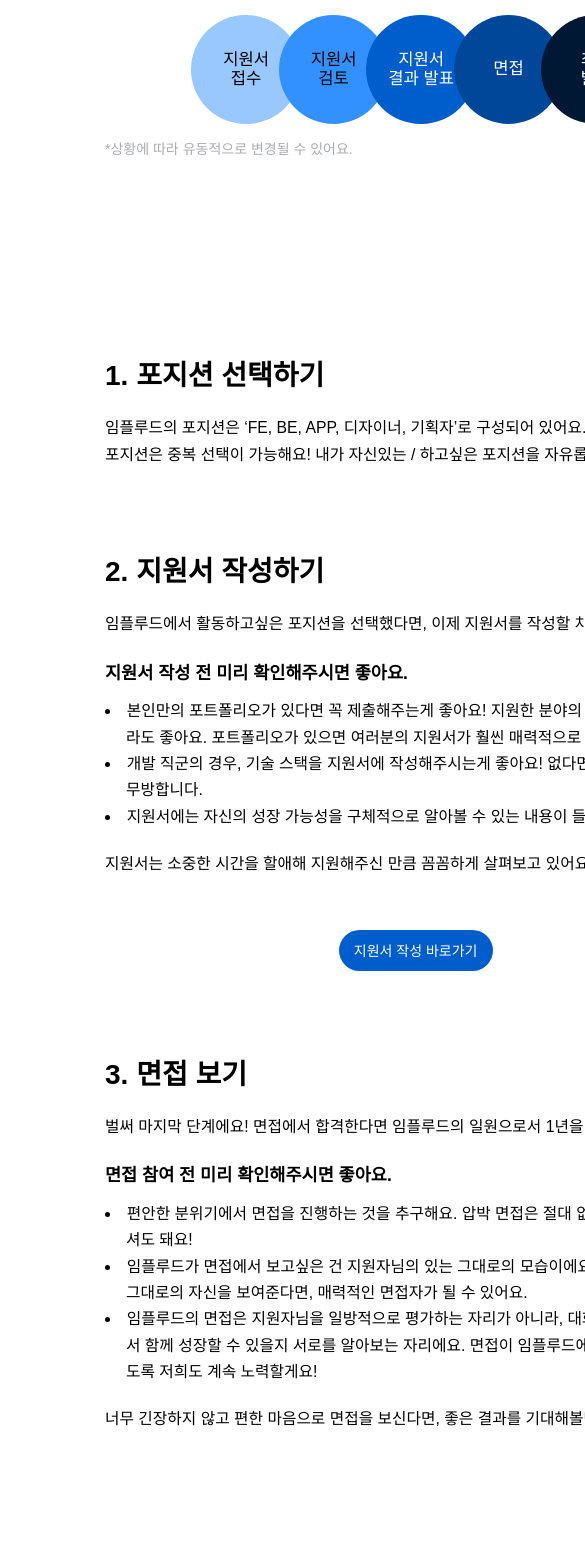
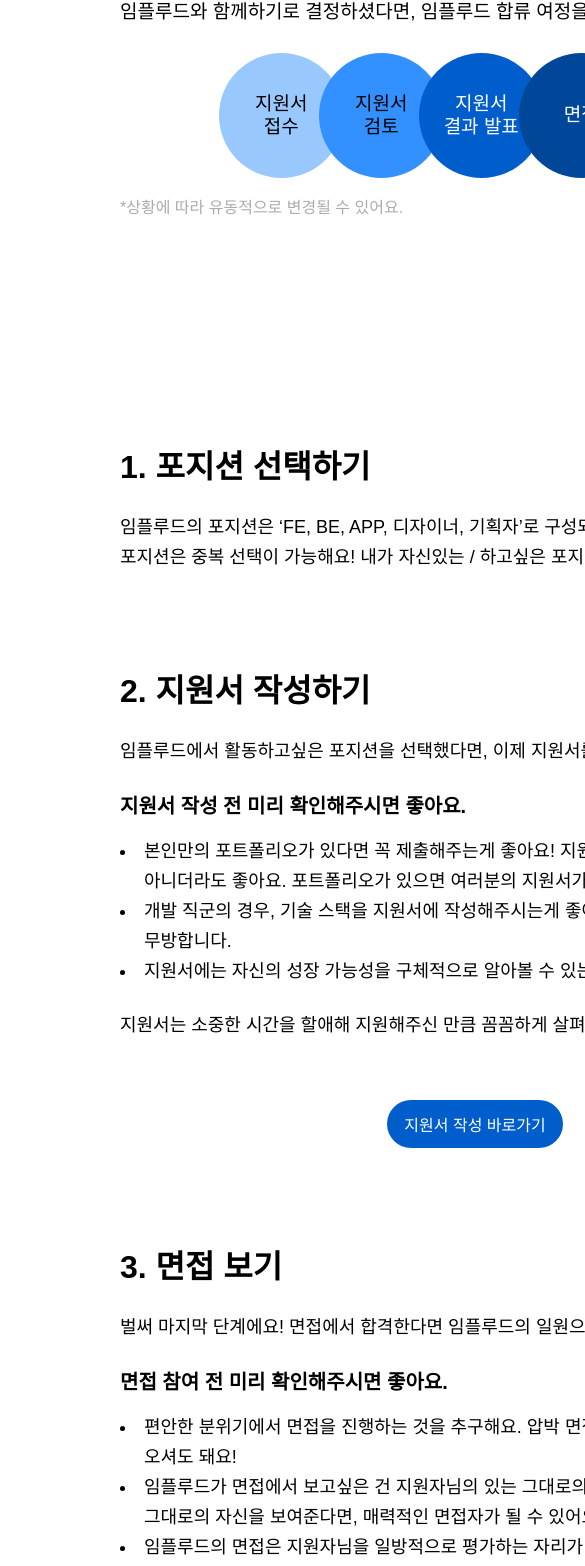
Before and after one commit to implude/implude-main-page, a React (Vite) app: page /recruit in a window 390 px wide. Shown: the part 373-1939 px from the top of the page, 585 px wide, since content can reach past the window. Built offline with nearby package versions, Linux system fonts and the light colour scheme; a web font is replaced by a local one.

Commit message:
ProjectPage mobile 반응형

```diff
--- a/src/components/Router.jsx
+++ b/src/components/Router.jsx
@@ -11,6 +11,7 @@ import RecruitPage from '../pages/Recruit/RecruitPage'
 import Footer from '../components/Footer'
 import Header from '../components/Header'
 import HeaderBanner from '../components/HeaderBanner'
+import ScrollToTop from './ScrollToTop'
 
 const Layout = () => {
   return (
@@ -26,6 +27,7 @@ const Layout = () => {
 export default function Router() {
   return (
     <BrowserRouter>
+      <ScrollToTop></ScrollToTop>
       <Routes>
         <Route element={<Layout />}>
           <Route path="/" element={<MainPage />} />
--- a/src/components/atomic/typo/index.tsx
+++ b/src/components/atomic/typo/index.tsx
@@ -3,7 +3,6 @@ import { styled } from 'styled-components'
 const TypoRef = styled.div<TypoType>`
   color: ${(p) => (p.color ? `var(${p.color})` : `var(--gray-500)`)};
   transition: all 0.3s ease-in-out;
-  white-space: nowrap;
   &:hover {
     ${(p) =>
       p.hover &&
@@ -13,6 +12,7 @@ const TypoRef = styled.div<TypoType>`
         ${p.hover.weight && `font-weight: ${p.hover.weight};`}
     `}
   }
+  word-break: keep-all;
 `
 
 export const Title = styled(TypoRef)`
@@ -53,7 +53,6 @@ export const RecruitText = styled(TypoRef)<{ highlight?: Boolean; $bold?: Boolea
   font-size: ${(p) => (p.highlight ? '2.5rem' : '2.25rem')};
   font-weight: ${(p) => (p.$bold ? '700' : '500')};
   font-style: normal;
-  text-wrap: wrap;
   li {
     text-indent: -3rem;
     margin-left: 3rem;
--- a/src/index.css
+++ b/src/index.css
@@ -35,11 +35,6 @@ a {
     font-size: 50%;
   }
 }
-@media (max-width: 576px) {
-  html {
-    font-size: 43.75%;
-  }
-}
 :root {
   --gray-white: #ffffff;
   --gray-0: #fbfbfb;
--- a/src/pages/Recruit/RecruitPage.jsx
+++ b/src/pages/Recruit/RecruitPage.jsx
@@ -15,10 +15,119 @@ import {
   RecruitText,
 } from '../../components/atomic'
 
-export default function RecruitPage() {
+function Intro() {
+  const applyProcess = [['지원서', '접수'], ['지원서', '검토'], ['지원서', '결과 발표'], ['면접'], ['최종', '발표']]
+  return (
+    <Col gap="7.5rem">
+      <Title color={'--gray-black'} style={{ textAlign: 'center' }}>
+        시작하기에 앞서
+      </Title>
+      <Col gap="2rem" padding="0 7.5rem">
+        <Header2 color={'--gray-black'}>
+          임플루드와 함께하기로 결정하셨다면, 임플루드 합류 여정을 소개해드릴게요!
+        </Header2>
+        <Row padding="1.75rem 1.563rem 0 0" justify="center">
+          {applyProcess.map((process, i) => (
+            <TitleCircle key={i} width={''} color={`--brand-${200 * (i + 1) - Math.floor(i / 3) * 100}`}>
+              <CircleText color={i < 2 ? '--gray-black' : '--gray-white'}>
+                {process.map((x, i) => (
+                  <div key={i}>
+                    {x}
+                    {i + 1 === process.length ? null : <br />}
+                  </div>
+                ))}
+              </CircleText>
+            </TitleCircle>
+          ))}
+        </Row>
+        <Description color={'--gray-400'}>*상황에 따라 유동적으로 변경될 수 있어요.</Description>
+      </Col>
+    </Col>
+  )
+}
+
+function Process() {
+  return (
+    <Col gap="12.5rem" padding="7.5rem">
+      <Col gap="3.25rem">
+        <Title color={'--gray-black'}>1. 포지션 선택하기</Title>
+        <RecruitText color={'--gray-black'}>
+          임플루드의 포지션은 ‘FE, BE, APP, 디자이너, 기획자’로 구성되어 있어요.
+          <br />
+          포지션은 중복 선택이 가능해요! 내가 자신있는 / 하고싶은 포지션을 자유롭게 선택해주세요!
+        </RecruitText>
+      </Col>
+
+      <Col gap="7.5rem">
+        <Col>
+          <Col gap="3.25rem">
+            <Title color={'--gray-black'}>2. 지원서 작성하기</Title>
+            <Col gap="3rem">
+              <RecruitText color={'--gray-black'}>
+                임플루드에서 활동하고싶은 포지션을 선택했다면, 이제 지원서를 작성할 차례에요.
+              </RecruitText>
+              <Col gap="1.5rem">
+                <RecruitText color={'--gray-black'} highlight={true} $bold={true}>
+                  지원서 작성 전 미리 확인해주시면 좋아요.
+                </RecruitText>
+                <RecruitText color={'--gray-black'}>
+                  <li>
+                    본인만의 포트폴리오가 있다면 꼭 제출해주는게 좋아요! 지원한 분야의 포트폴리오가 아니더라도 좋아요.
+                    포트폴리오가 있으면 여러분의 지원서가 훨씬 매력적으로 보인답니다.
+                  </li>
+                  <li>
+                    개발 직군의 경우, 기술 스택을 지원서에 작성해주시는게 좋아요! 없다면 작성하지 않으셔도 무방합니다.
+                  </li>
+                  <li>지원서에는 자신의 성장 가능성을 구체적으로 알아볼 수 있는 내용이 들어가면 좋아요!</li>
+                </RecruitText>
+              </Col>
+              <RecruitText color={'--gray-black'}>
+                지원서는 소중한 시간을 할애해 지원해주신 만큼 꼼꼼하게 살펴보고 있어요!
+              </RecruitText>
+            </Col>
+          </Col>
+        </Col>
+        <Row justify="center">
+          <ApplyButton>
+            <Description style={{ color: 'white' }}>지원서 작성 바로가기</Description>
+          </ApplyButton>
+        </Row>
+      </Col>
+
+      <Col gap="3.25rem">
+        <Title color={'--gray-black'}>3. 면접 보기</Title>
+        <Col gap="3rem">
+          <RecruitText color={'--gray-black'}>
+            벌써 마지막 단계에요! 면접에서 합격한다면 임플루드의 일원으로서 1년을 보내게 됩니다!
+          </RecruitText>
+          <Col gap="1.5rem">
+            <RecruitText highlight={true} $bold={true} color={'--gray-black'}>
+              면접 참여 전 미리 확인해주시면 좋아요.
+            </RecruitText>
+            <RecruitText color={'--gray-black'}>
+              <li>편안한 분위기에서 면접을 진행하는 것을 추구해요. 압박 면접은 절대 없을테니 걱정 않고 오셔도 돼요!</li>
+              <li>
+                임플루드가 면접에서 보고싶은 건 지원자님의 있는 그대로의 모습이에요. 긴장하지 않고 있는 그대로의 자신을
+                보여준다면, 매력적인 면접자가 될 수 있어요.
+              </li>
+              <li>
+                임플루드의 면접은 지원자님을 일방적으로 평가하는 자리가 아니라, 대화를 통해 임플루드에서 함께 성장할 수
+                있을지 서로를 알아보는 자리에요. 면접이 임플루드에 대한 좋은 경험이 되도록 저희도 계속 노력할게요!
+              </li>
+            </RecruitText>
+          </Col>
+          <RecruitText color={'--gray-black'}>
+            너무 긴장하지 않고 편한 마음으로 면접을 보신다면, 좋은 결과를 기대해볼만 해요!
+          </RecruitText>
+        </Col>
+      </Col>
+    </Col>
+  )
+}
+
+function PartDetail() {
   const [part, setPart] = useState(0)
   const [detailPartDev, setDetailPartDev] = useState(0)
-  const applyProcess = [['지원서', '접수'], ['지원서', '검토'], ['지원서', '결과 발표'], ['면접'], ['최종', '발표']]
   const partTitle = ['이런 인재를 찾고있어요!  🔍', '이런 활동을 할 예정이에요! 📒', '이런 경험이 있으면 더 좋아요 😀']
   const partDescription = {
     intro: {
@@ -94,116 +203,7 @@ export default function RecruitPage() {
       ],
     },
   }
-
   return (
-    <>
-      <BannerImage src="/img/RecruitBanner.jpg" />
-      <Col margin="0 7.5rem" align="flex-start">
-        {/* <Col align="flex-start"> */}
-        <Col gap="21.25rem" margin="13.75rem auto" width="103.75rem">
-          <Col gap="7.5rem">
-            <Title color={'--gray-black'} style={{ textAlign: 'center' }}>
-              시작하기에 앞서
-            </Title>
-            <Col gap="2rem" padding="0 7.5rem">
-              <Header2 color={'--gray-black'}>
-                임플루드와 함께하기로 결정하셨다면, 임플루드 합류 여정을 소개해드릴게요!
-              </Header2>
-              <Row padding="1.75rem 1.563rem 0 0" justify="center">
-                {applyProcess.map((process, i) => (
-                  <TitleCircle key={i} width={''} color={`--brand-${200 * (i + 1) - Math.floor(i / 3) * 100}`}>
-                    <CircleText color={i < 2 ? '--gray-black' : '--gray-white'}>
-                      {process.map((x, i) => (
-                        <div key={i}>
-                          {x}
-                          {i + 1 === process.length ? null : <br />}
-                        </div>
-                      ))}
-                    </CircleText>
-                  </TitleCircle>
-                ))}
-              </Row>
-              <Description color={'--gray-400'}>*상황에 따라 유동적으로 변경될 수 있어요.</Description>
-            </Col>
-          </Col>
-          <Col gap="12.5rem" padding="7.5rem">
-            <Col gap="3.25rem">
-              <Title color={'--gray-black'}>1. 포지션 선택하기</Title>
-              <RecruitText color={'--gray-black'}>
-                임플루드의 포지션은 ‘FE, BE, APP, 디자이너, 기획자’로 구성되어 있어요.
-                <br />
-                포지션은 중복 선택이 가능해요! 내가 자신있는 / 하고싶은 포지션을 자유롭게 선택해주세요!
-              </RecruitText>
-            </Col>
-
-            <Col gap="7.5rem">
-              <Col>
-                <Col gap="3.25rem">
-                  <Title color={'--gray-black'}>2. 지원서 작성하기</Title>
-                  <Col gap="3rem">
-                    <RecruitText color={'--gray-black'}>
-                      임플루드에서 활동하고싶은 포지션을 선택했다면, 이제 지원서를 작성할 차례에요.
-                    </RecruitText>
-                    <Col gap="1.5rem">
-                      <RecruitText color={'--gray-black'} highlight={true} $bold={true}>
-                        지원서 작성 전 미리 확인해주시면 좋아요.
-                      </RecruitText>
-                      <RecruitText color={'--gray-black'}>
-                        <li>
-                          본인만의 포트폴리오가 있다면 꼭 제출해주는게 좋아요! 지원한 분야의 포트폴리오가 아니더라도
-                          좋아요. 포트폴리오가 있으면 여러분의 지원서가 훨씬 매력적으로 보인답니다.
-                        </li>
-                        <li>
-                          개발 직군의 경우, 기술 스택을 지원서에 작성해주시는게 좋아요! 없다면 작성하지 않으셔도
-                          무방합니다.
-                        </li>
-                        <li>지원서에는 자신의 성장 가능성을 구체적으로 알아볼 수 있는 내용이 들어가면 좋아요!</li>
-                      </RecruitText>
-                    </Col>
-                    <RecruitText color={'--gray-black'}>
-                      지원서는 소중한 시간을 할애해 지원해주신 만큼 꼼꼼하게 살펴보고 있어요!
-                    </RecruitText>
-                  </Col>
-                </Col>
-              </Col>
-              <Row justify="center">
-                <ApplyButton>
-                  <Description style={{ color: 'white' }}>지원서 작성 바로가기</Description>
-                </ApplyButton>
-              </Row>
-            </Col>
-
-            <Col gap="3.25rem">
-              <Title color={'--gray-black'}>3. 면접 보기</Title>
-              <Col gap="3rem">
-                <RecruitText color={'--gray-black'}>
-                  벌써 마지막 단계에요! 면접에서 합격한다면 임플루드의 일원으로서 1년을 보내게 됩니다!
-                </RecruitText>
-                <Col gap="1.5rem">
-                  <RecruitText highlight={true} $bold={true} color={'--gray-black'}>
-                    면접 참여 전 미리 확인해주시면 좋아요.
-                  </RecruitText>
-                  <RecruitText color={'--gray-black'}>
-                    <li>
-                      편안한 분위기에서 면접을 진행하는 것을 추구해요. 압박 면접은 절대 없을테니 걱정 않고 오셔도 돼요!
-                    </li>
-                    <li>
-                      임플루드가 면접에서 보고싶은 건 지원자님의 있는 그대로의 모습이에요. 긴장하지 않고 있는 그대로의
-                      자신을 보여준다면, 매력적인 면접자가 될 수 있어요.
-                    </li>
-                    <li>
-                      임플루드의 면접은 지원자님을 일방적으로 평가하는 자리가 아니라, 대화를 통해 임플루드에서 함께
-                      성장할 수 있을지 서로를 알아보는 자리에요. 면접이 임플루드에 대한 좋은 경험이 되도록 저희도 계속
-                      노력할게요!
-                    </li>
-                  </RecruitText>
-                </Col>
-                <RecruitText color={'--gray-black'}>
-                  너무 긴장하지 않고 편한 마음으로 면접을 보신다면, 좋은 결과를 기대해볼만 해요!
-                </RecruitText>
-              </Col>
-            </Col>
-          </Col>
     <Col padding={'7.5rem'}>
       <Title color={'--gray-black'} style={{ textAlign: 'center' }}>
         모집 분야 자세히 보기
@@ -245,9 +245,7 @@ export default function RecruitPage() {
                 setDetailPartDev(0)
               }}
             >
-                    <Description style={{ color: detailPartDev == 0 ? 'white' : 'var(--gray-600)' }}>
-                      프론트앤드
-                    </Description>
+              <Description style={{ color: detailPartDev == 0 ? 'white' : 'var(--gray-600)' }}>프론트앤드</Description>
             </PartButton>
             <PartButton
               style={{ backgroundColor: detailPartDev == 1 ? 'var(--brand-600)' : 'var(--gray-white)' }}
@@ -255,9 +253,7 @@ export default function RecruitPage() {
                 setDetailPartDev(1)
               }}
             >
-                    <Description style={{ color: detailPartDev == 1 ? 'white' : 'var(--gray-600)' }}>
-                      백앤드
-                    </Description>
+              <Description style={{ color: detailPartDev == 1 ? 'white' : 'var(--gray-600)' }}>백앤드</Description>
             </PartButton>
             <PartButton
               style={{ backgroundColor: detailPartDev == 2 ? 'var(--brand-600)' : 'var(--gray-white)' }}
@@ -303,8 +299,19 @@ export default function RecruitPage() {
         </Col>
       )}
     </Col>
+  )
+}
+
+export default function RecruitPage() {
+  return (
+    <>
+      <BannerImage src="/img/RecruitBanner.jpg" />
+      <Col margin="0 7.5rem" align="flex-start">
+        <Col gap="21.25rem" margin="13.75rem auto" width="103.75rem">
+          <Intro />
+          <Process />
+          <PartDetail />
         </Col>
-        {/* </Col> */}
       </Col>
     </>
   )
```
Also changed, not shown: src/components/ScrollToTop.tsx (added, +12 -0 lines), src/pages/Main/NewsCard.jsx (+18 -15 lines), src/pages/Projects/ProjectData.json (+6 -1 lines), src/pages/Projects/ProjectPage.tsx (+45 -9 lines). Lines whose indentation alone changed are shown as unchanged.
